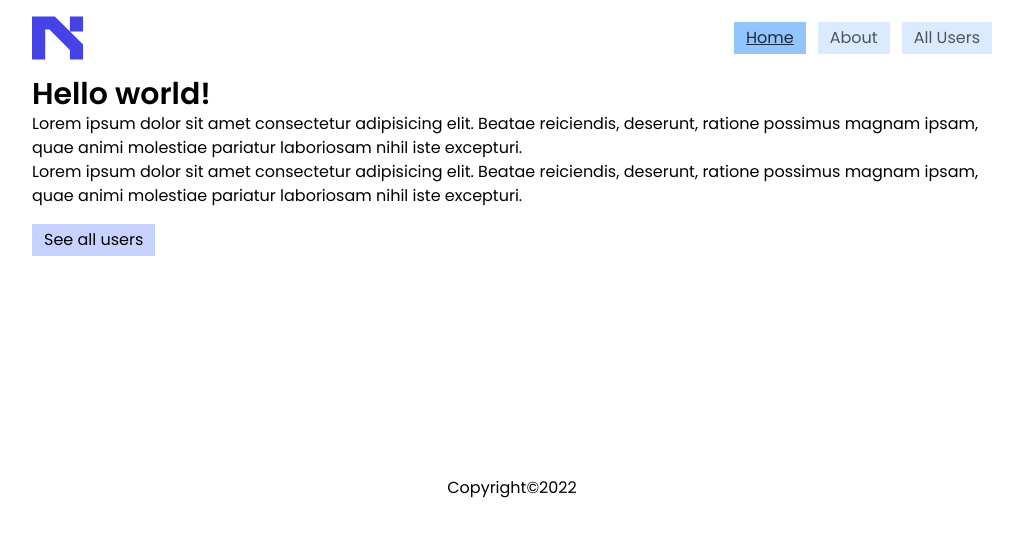
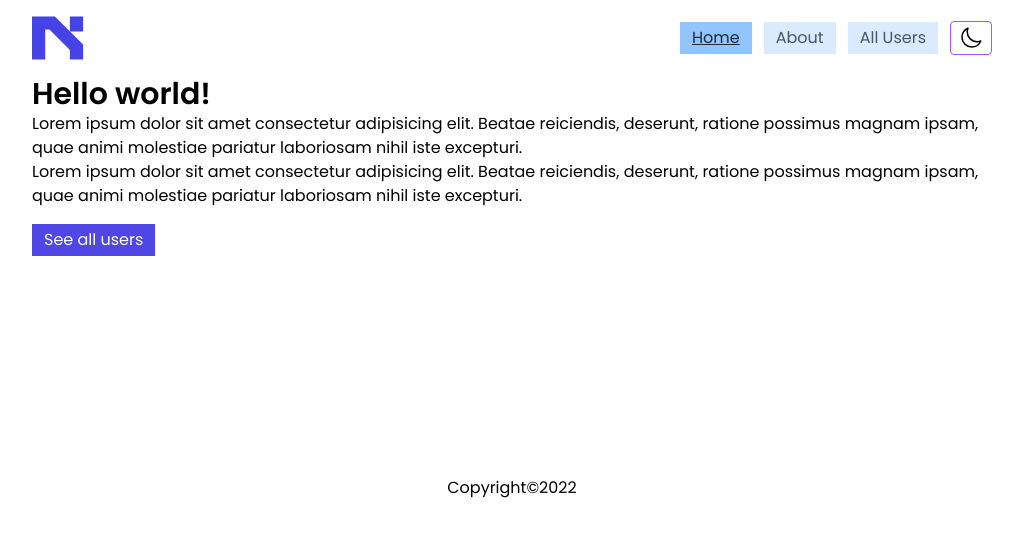
Before and after one commit to Mink-a/Users-List, a Next.js app: page / in a window 1280 px wide. Shown: the top 536 px of the page, without its empty margins (128-1151 px from the left). Built offline with nearby package versions, Linux system fonts and the light colour scheme.

Commit message:
darkMode added

```diff
--- a/components/navbar.tsx
+++ b/components/navbar.tsx
@@ -1,14 +1,29 @@
 import { NextPage } from "next";
 import Link from "next/link";
 import { useRouter } from "next/router";
+import { useTheme } from "next-themes";
+import { useState, useEffect } from "react";
 
 interface Props {}
 
 const Navbar: NextPage<Props> = ({}) => {
   const router = useRouter();
   const currentRoute = router.pathname;
+
+  const [mounted, setMounted] = useState(false);
+  const { systemTheme, theme, setTheme } = useTheme();
+
+  useEffect(() => {
+    setMounted(true);
+  }, []);
+
+  if (!mounted) {
+    return null;
+  }
+
+  let currentTheme = theme === "system" ? systemTheme : theme;
   return (
-    <nav className="flex justify-end items-center gap-3 py-4">
+    <nav className="flex items-center justify-end gap-3 py-4">
       <div className="mr-auto text-2xl">
         <svg
           id="logo-72"
@@ -33,7 +48,7 @@ const Navbar: NextPage<Props> = ({}) => {
             currentRoute === "/"
               ? "bg-blue-300 text-gray-800 underline"
               : "bg-blue-100 text-gray-600"
-          } px-3 hover:text-gray-800 py-1 `}
+          } px-3 py-1 hover:text-gray-800 `}
         >
           Home
         </a>
@@ -44,7 +59,7 @@ const Navbar: NextPage<Props> = ({}) => {
             currentRoute === "/about"
               ? "bg-blue-300 text-gray-800 underline"
               : "bg-blue-100 text-gray-600"
-          } px-3 hover:text-gray-800 py-1 `}
+          } px-3 py-1 hover:text-gray-800 `}
         >
           About
         </a>
@@ -55,11 +70,49 @@ const Navbar: NextPage<Props> = ({}) => {
             currentRoute === "/users"
               ? "bg-blue-300 text-gray-800 underline"
               : "bg-blue-100 text-gray-600"
-          } px-3 hover:text-gray-800 py-1 `}
+          } px-3 py-1 hover:text-gray-800 `}
         >
           All Users
         </a>
       </Link>
+      <button
+        onClick={() => {
+          currentTheme === "dark" ? setTheme("light") : setTheme("dark");
+        }}
+        className="rounded border border-purple-500 px-2 py-1 font-bold dark:bg-purple-500"
+      >
+        {currentTheme === "dark" ? (
+          <svg
+            xmlns="http://www.w3.org/2000/svg"
+            fill="none"
+            viewBox="0 0 24 24"
+            strokeWidth={1.5}
+            stroke="currentColor"
+            className="h-6 w-6"
+          >
+            <path
+              strokeLinecap="round"
+              strokeLinejoin="round"
+              d="M12 3v2.25m6.364.386l-1.591 1.591M21 12h-2.25m-.386 6.364l-1.591-1.591M12 18.75V21m-4.773-4.227l-1.591 1.591M5.25 12H3m4.227-4.773L5.636 5.636M15.75 12a3.75 3.75 0 11-7.5 0 3.75 3.75 0 017.5 0z"
+            />
+          </svg>
+        ) : (
+          <svg
+            xmlns="http://www.w3.org/2000/svg"
+            fill="none"
+            viewBox="0 0 24 24"
+            strokeWidth={1.5}
+            stroke="currentColor"
+            className="h-6 w-6"
+          >
+            <path
+              strokeLinecap="round"
+              strokeLinejoin="round"
+              d="M21.752 15.002A9.718 9.718 0 0118 15.75c-5.385 0-9.75-4.365-9.75-9.75 0-1.33.266-2.597.748-3.752A9.753 9.753 0 003 11.25C3 16.635 7.365 21 12.75 21a9.753 9.753 0 009.002-5.998z"
+            />
+          </svg>
+        )}
+      </button>
     </nav>
   );
 };
--- a/package.json
+++ b/package.json
@@ -11,6 +11,7 @@
   "dependencies": {
     "framer-motion": "^7.3.6",
     "next": "12.3.1",
+    "next-themes": "^0.2.1",
     "react": "18.2.0",
     "react-dom": "18.2.0"
   },
--- a/pages/_app.tsx
+++ b/pages/_app.tsx
@@ -3,10 +3,12 @@ import type { AppProps } from "next/app";
 import Layout from "../components/layout";
 import { motion, AnimatePresence } from "framer-motion";
 import { useRouter } from "next/router";
+import { ThemeProvider } from "next-themes";
 
 function MyApp({ Component, pageProps }: AppProps) {
   const router = useRouter();
   return (
+    <ThemeProvider attribute="class">
       <AnimatePresence mode="wait">
         <motion.div
           key={router.route}
@@ -35,6 +37,7 @@ function MyApp({ Component, pageProps }: AppProps) {
           </Layout>
         </motion.div>
       </AnimatePresence>
+    </ThemeProvider>
   );
 }
 
--- a/pages/_document.tsx
+++ b/pages/_document.tsx
@@ -14,7 +14,7 @@ class MyDocument extends Document {
 
   render() {
     return (
-      <Html>
+      <Html className="dark:bg-slate-900 dark:text-slate-100">
         <Head>
           <link
             href="https://fonts.googleapis.com/css2?family=Poppins:wght@400;500;600;700&display=optional"
--- a/pages/index.tsx
+++ b/pages/index.tsx
@@ -22,10 +22,10 @@ const Home: NextPage = () => {
           molestiae pariatur laboriosam nihil iste excepturi.
         </p>
         <Link href={"/users"}>
-          <a className="bg-indigo-200 inline-block mt-4 py-1 px-3">
-            See all users
-          </a>
-        </Link>
+        <a className="mt-4 inline-block text-white hover:rounded bg-indigo-600 py-1 px-3">
+          See all users
+        </a>
+      </Link>
       </div>
     </>
   );
--- a/pages/users/[id].tsx
+++ b/pages/users/[id].tsx
@@ -35,8 +35,8 @@ const DynamicePage: NextPage<Props> = ({ user }) => {
     <Head>
       <title>User Details</title>
     </Head>
-      <div className="text-center font-bold text-xl text-indigo-600 bg-slate-300 py-1">{user.id}</div>
-      <div className="text-center bg-slate-50 h-[60vh] flex justify-center items-center font-fancy text-3xl">{user.name}</div>
+      <div className="text-center font-bold text-xl text-indigo-600 bg-slate-300 py-1 dark:bg-slate-700 dark:text-indigo-100">{user.id}</div>
+      <div className="text-center bg-slate-50 dark:bg-slate-800 dark:text-slate-100 h-[60vh] flex justify-center items-center font-fancy text-3xl">{user.name}</div>
       <Link href={"/users"}>
         <a className="mt-4 inline-block text-white hover:rounded bg-indigo-600 py-1 px-3">
           See all users
--- a/pages/users/index.tsx
+++ b/pages/users/index.tsx
@@ -29,7 +29,7 @@ const AllUsers: NextPage<Props> = ({ users }: Props) => {
           {users.map(({ id, name }: { id: Key; name: String }) => {
             return (
               <Link href={`/users/${id}`} key={id}>
-              <a className="mb-4 block cursor-pointer border-l-4 bg-slate-100 p-4 hover:-translate-y-px hover:border-indigo-500 hover:drop-shadow hover:transition-all">
+                <a className="mb-4 block cursor-pointer border-l-4 bg-slate-100 p-4 hover:-translate-y-px hover:border-indigo-500 hover:drop-shadow hover:transition-all dark:text-slate-100 dark:bg-slate-800 dark:border-slate-700 dark:hover:border-indigo-300">
                   <h3>{name}</h3>
                 </a>
               </Link>
--- a/tailwind.config.js
+++ b/tailwind.config.js
@@ -1,6 +1,7 @@
 /** @type {import('tailwindcss').Config} */
 const defaultTheme = require("tailwindcss/defaultTheme");
 module.exports = {
+  darkMode: "class",
   content: [
     "./pages/**/*.{js,ts,jsx,tsx}",
     "./components/**/*.{js,ts,jsx,tsx}",
```
Also changed, not shown: 1 other file (tests, documents, lock files or other folders). Lines whose indentation alone changed are shown as unchanged.
